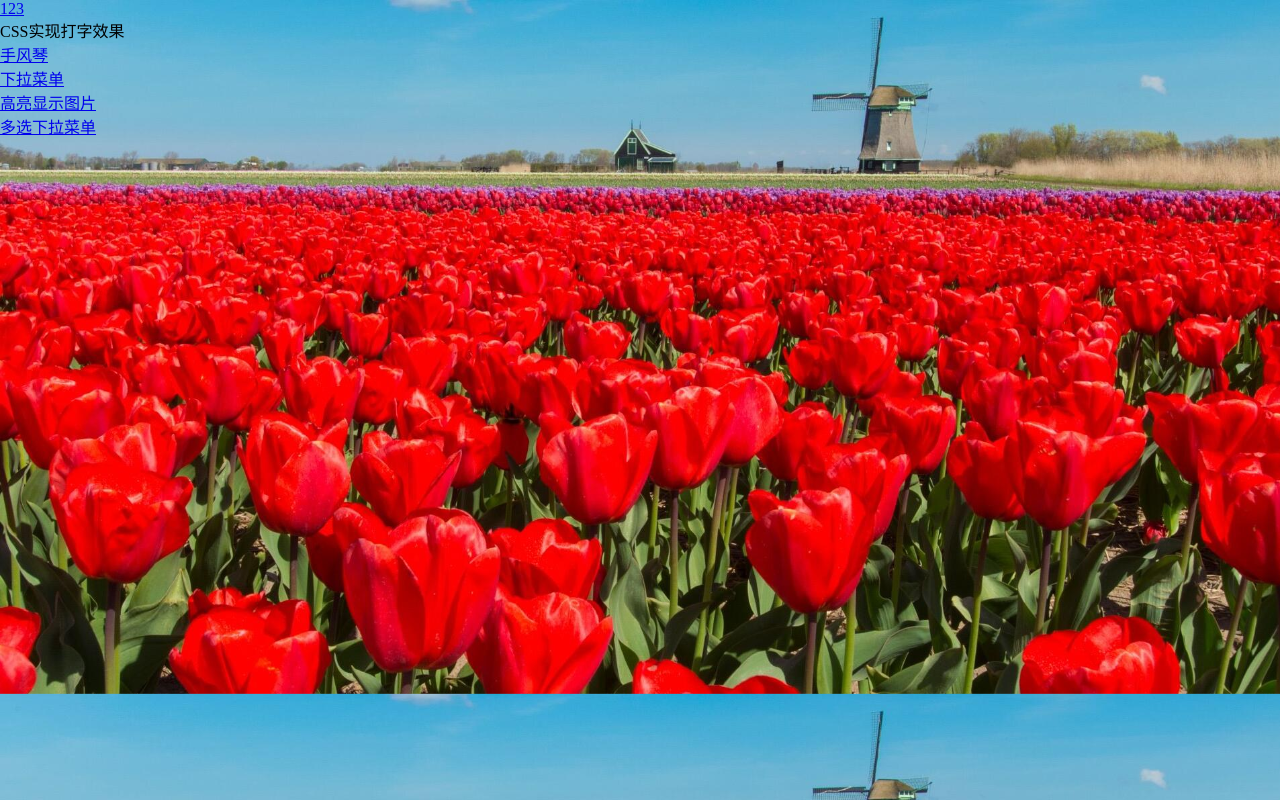
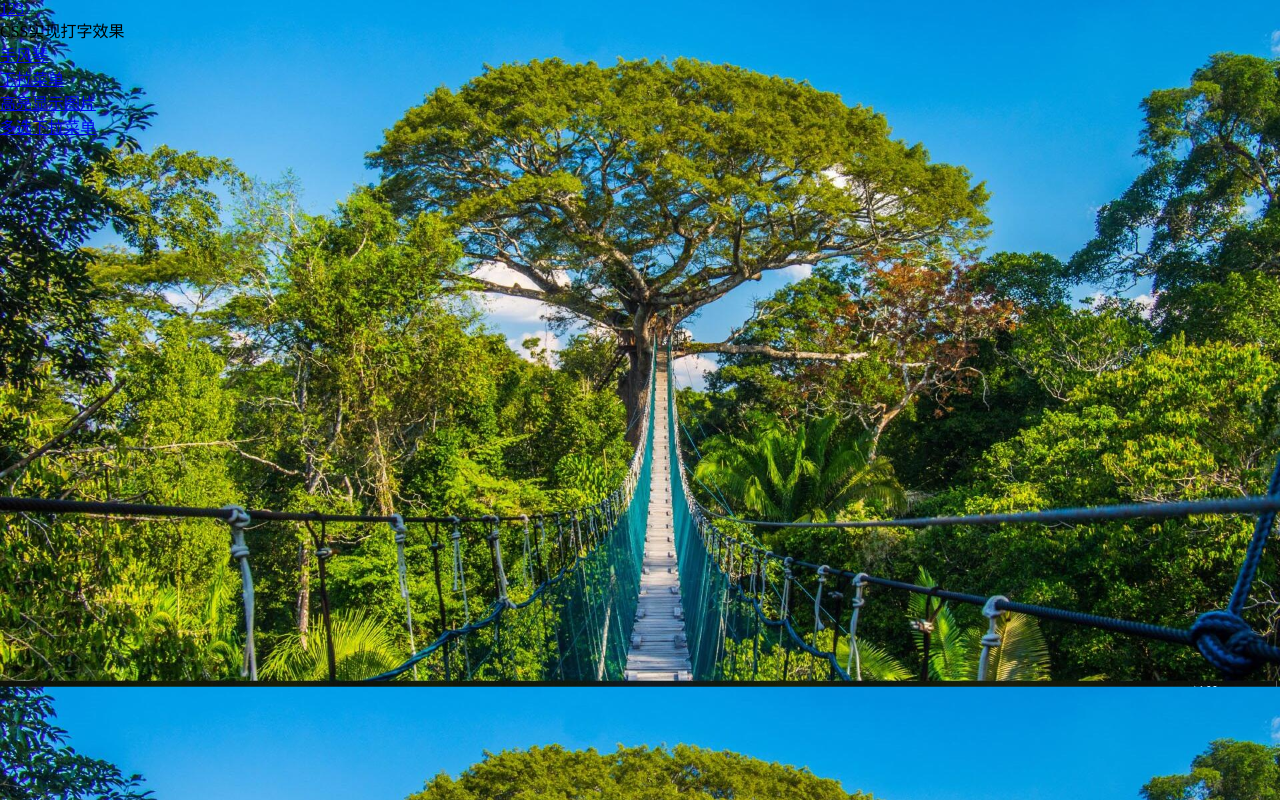
Before and after one commit to gcc015/gcc015.github.io, a plain HTML site: page index.html in a window 1280 px wide. Drawn offline with Linux system fonts and the light colour scheme.

Commit message:
chande background image

```diff
--- a/css/style_index.css
+++ b/css/style_index.css
@@ -4,7 +4,7 @@
 }
 
 body {
-    background-image: url("../img/bg.jpg");
+    background-image: url("../img/tree.jpg");
     background-size: 100%;
 }
 
```
Also changed, not shown: img/tree.jpg (added).
